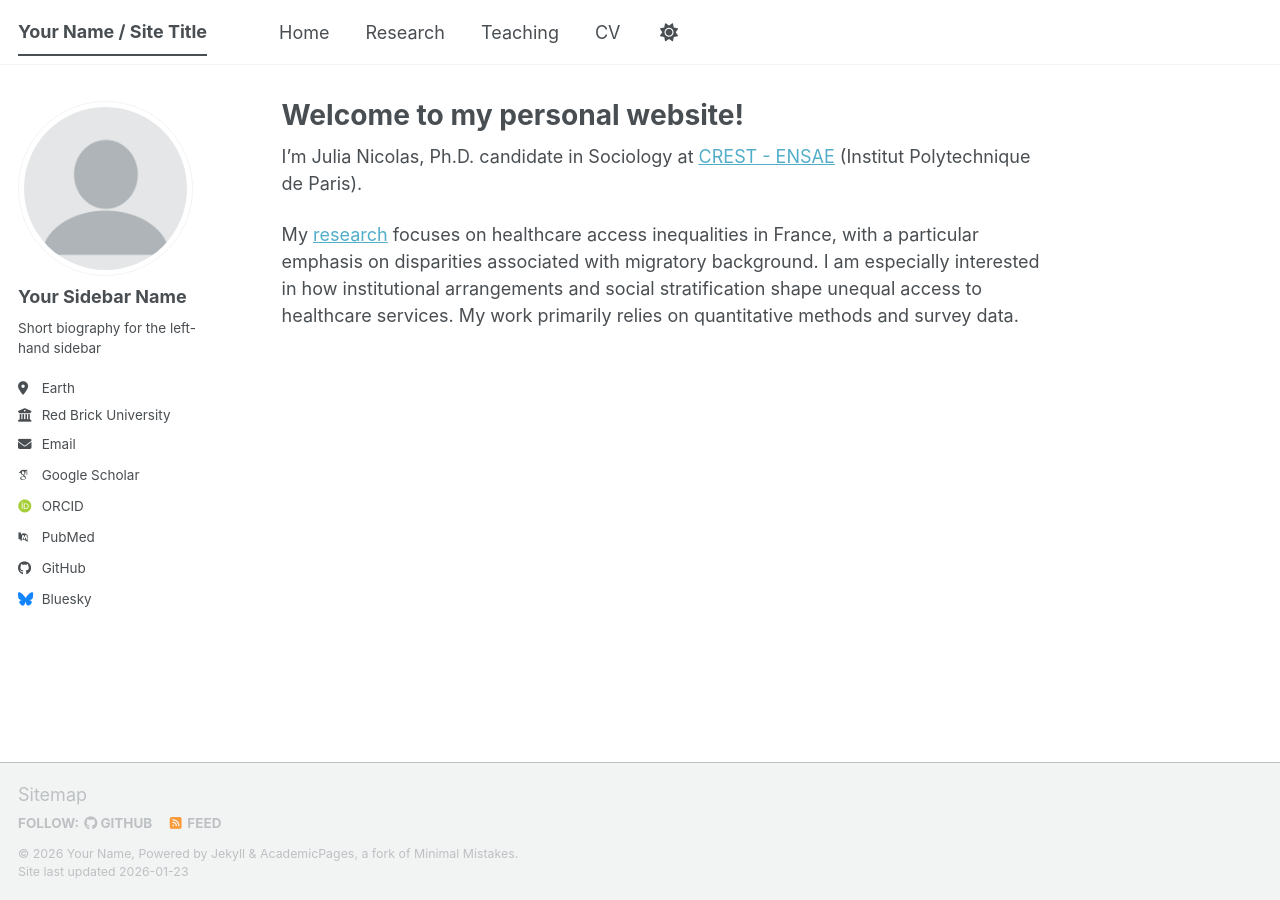
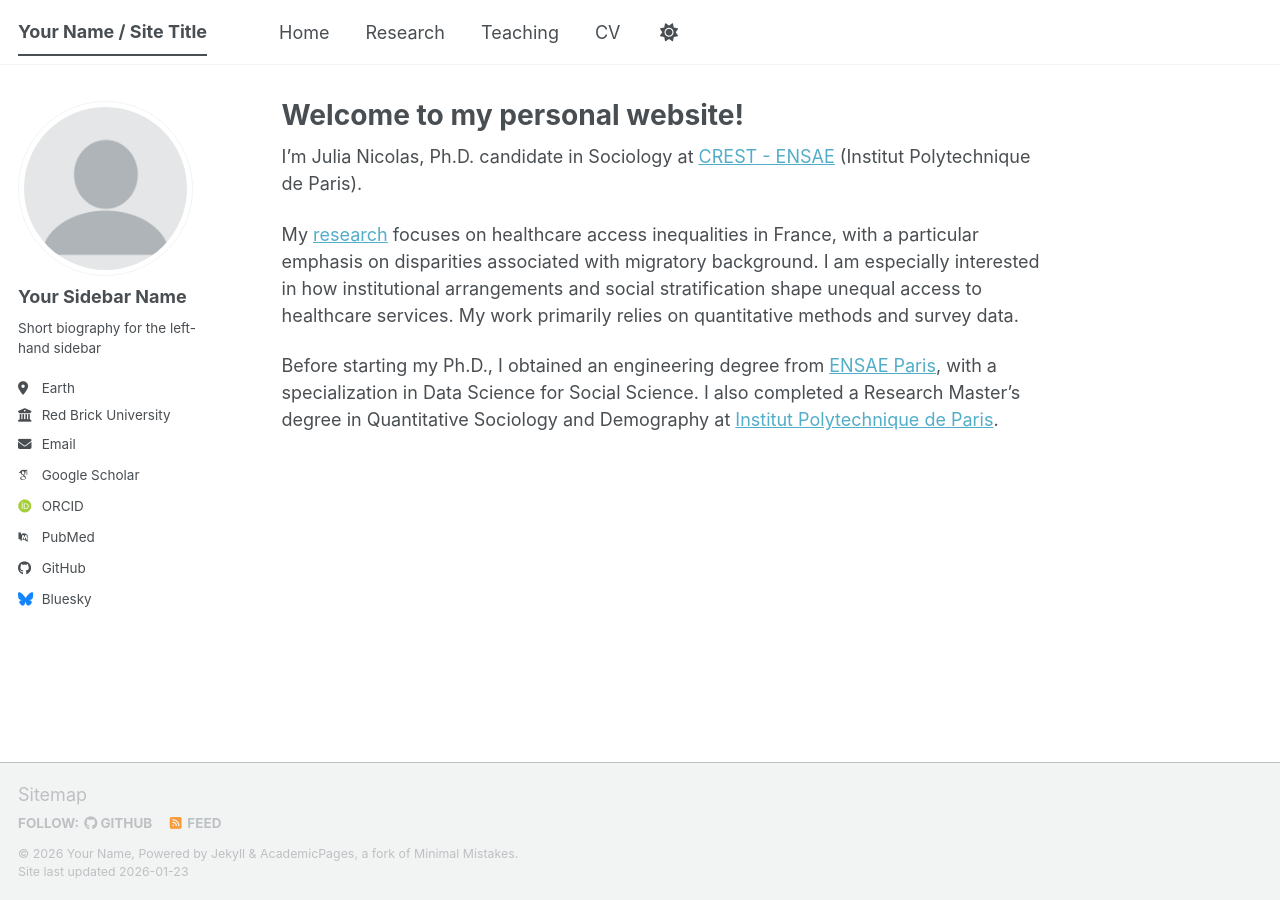
Before and after one commit to Julia-Nicolas/julia-nicolas.github.io, a Jekyll site: the page built from _pages/about.md, in a window 1280 px wide. Built offline with Jekyll 4.4.1, drawn with Linux system fonts in a browser that asks for light colours; some web fonts are replaced; a script bundle is joined from its source files by our own code; library files that are not in the unit come from our copies.

Commit message:
Update about.md

```diff
--- a/_pages/about.md
+++ b/_pages/about.md
@@ -10,3 +10,5 @@ redirect_from:
 I'm Julia Nicolas, Ph.D. candidate in Sociology at [CREST - ENSAE](https://crest.science/) (Institut Polytechnique de Paris).
 
 My [research](/research/) focuses on healthcare access inequalities in France, with a particular emphasis on disparities associated with migratory background. I am especially interested in how institutional arrangements and social stratification shape unequal access to healthcare services. My work primarily relies on quantitative methods and survey data.
+
+Before starting my Ph.D., I obtained an engineering degree from [ENSAE Paris](https://www.ensae.fr/), with a specialization in Data Science for Social Science. I also completed a Research Master’s degree in Quantitative Sociology and Demography at [Institut Polytechnique de Paris](https://www.ip-paris.fr/).
```
